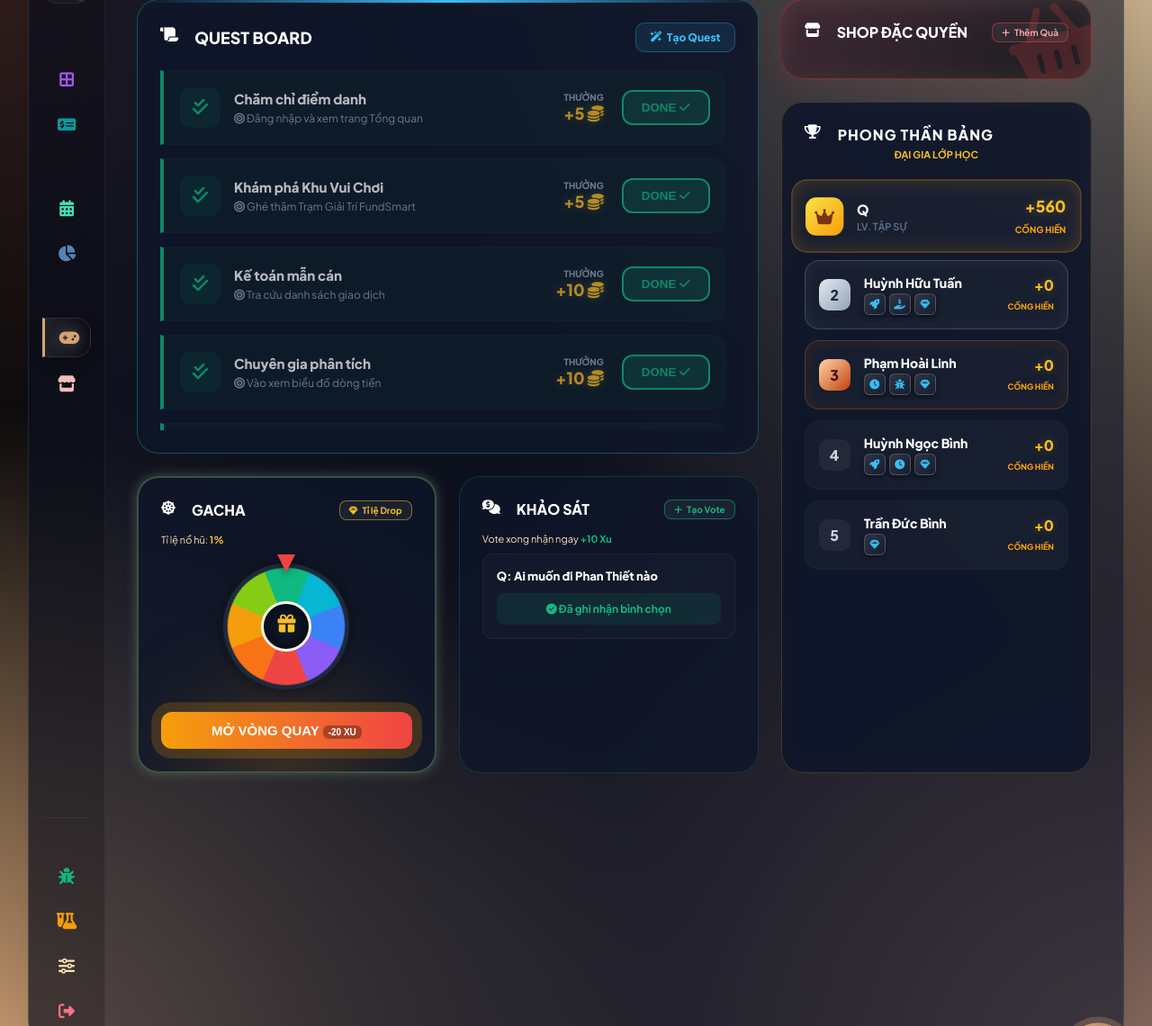
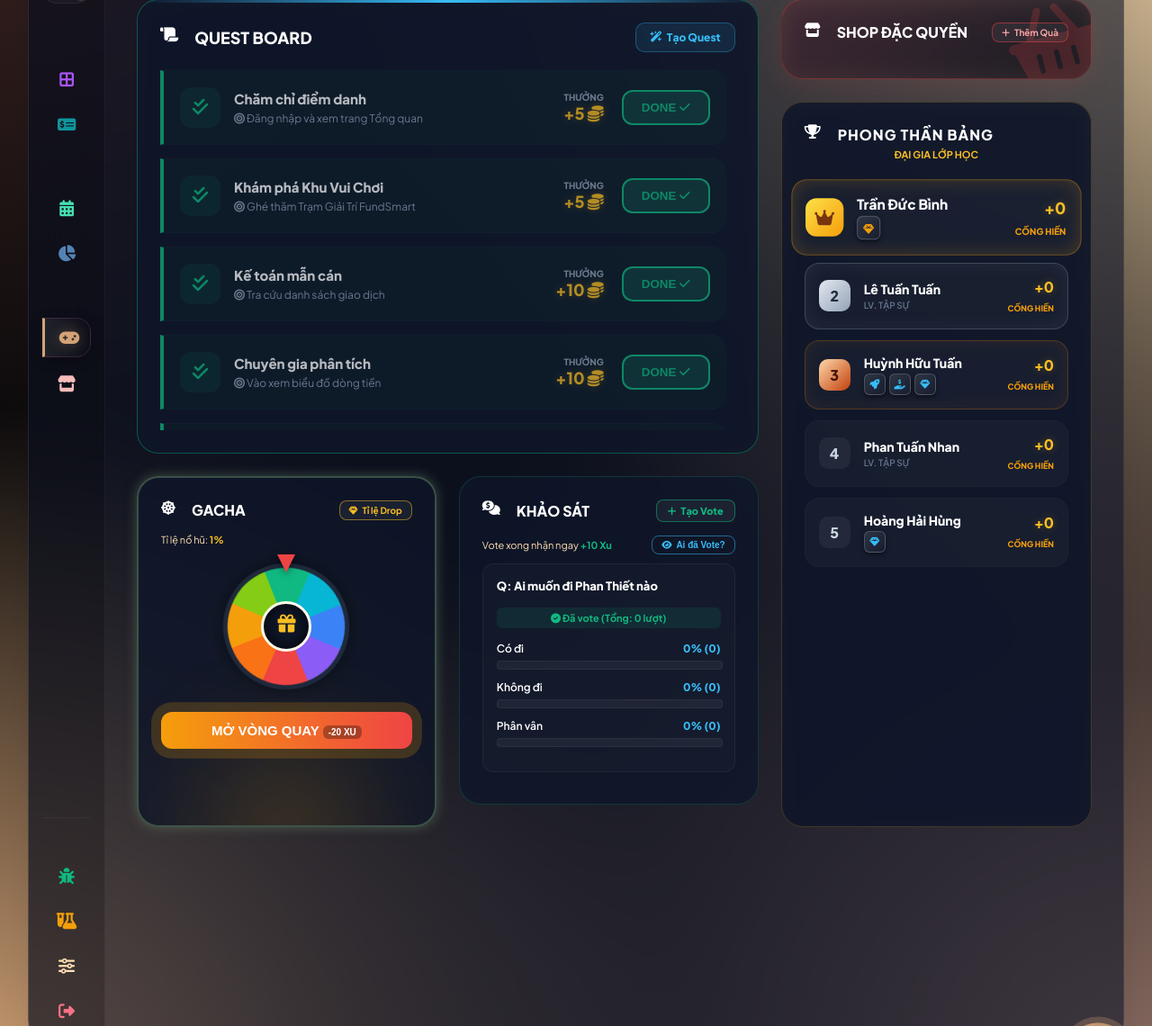
Before and after one commit to XanQuan/HeThongQuanLyQuyThongMinh, a Django app: page /gamification/ in a window 1280 px wide. Shown: the part 232-1372 px from the top of the page at 90% size. Run offline with Django 5.2, Linux system fonts and the light colour scheme; a user stored in the database is signed in; data comes from the database, SQL or seed files in the repository; both versions use the stored data as it was after the commit; tables that the repository leaves empty hold one stand-in row (values such as "Sample post"); some libraries are stand-ins or nearby versions.

Commit message:
thêm tính năng trong game , sửa lại ui/ux

```diff
--- a/quanlyquy/static/quanlyquy/js/gamification.js
+++ b/quanlyquy/static/quanlyquy/js/gamification.js
@@ -364,3 +364,52 @@ window.handleQuestGo = function(questName) {
         if(typeof window.toggleChatbot === 'function') window.toggleChatbot();
     }
 };
+
+window.submitVoteCustom = function(pollId, phuongAnId) {
+    // 1. Hàm tự động rà quét Token bảo mật (Không lo lỗi 403)
+    function getCookie(name) {
+        let cookieValue = null;
+        if (document.cookie && document.cookie !== '') {
+            const cookies = document.cookie.split(';');
+            for (let i = 0; i < cookies.length; i++) {
+                const cookie = cookies[i].trim();
+                if (cookie.substring(0, name.length + 1) === (name + '=')) {
+                    cookieValue = decodeURIComponent(cookie.substring(name.length + 1));
+                    break;
+                }
+            }
+        }
+        return cookieValue;
+    }
+
+    // 2. Tạo hiệu ứng Loading để sếp biết là nút đã nhận lệnh
+    const btn = event.currentTarget;
+    const originalText = btn.innerHTML;
+    btn.innerHTML = '<i class="fa-solid fa-spinner fa-spin"></i> Đang nộp phiếu...';
+    btn.style.pointerEvents = 'none'; // Khóa nút chống bấm 2 lần
+
+    // 3. Bắn dữ liệu lên Server
+    fetch('/api/submit-vote/', {
+        method: 'POST',
+        headers: {
+            'Content-Type': 'application/json',
+            'X-CSRFToken': getCookie('csrftoken')
+        },
+        body: JSON.stringify({ poll_id: pollId, phuong_an_id: phuongAnId })
+    })
+    .then(res => res.json())
+    .then(data => {
+        if (data.status === 'success') {
+            location.reload(); // Load lại trang để hiện thanh tiến độ %
+        } else {
+            alert("⚠️ Lỗi: " + data.message);
+            btn.innerHTML = originalText;
+            btn.style.pointerEvents = 'auto';
+        }
+    })
+    .catch(err => {
+        alert("⚠️ Không thể kết nối đến máy chủ!");
+        btn.innerHTML = originalText;
+        btn.style.pointerEvents = 'auto';
+    });
+};
--- a/quanlyquy/views.py
+++ b/quanlyquy/views.py
@@ -11,7 +11,7 @@ from django.db.models import Sum, Q, Count
 from django.db.models.functions import TruncMonth
 from django.contrib.auth.decorators import login_required, user_passes_test
 from django.utils import timezone
-from django.core.paginator import Paginator
+from django.core.paginator import Paginator, EmptyPage, PageNotAnInteger
 from django.contrib.auth import authenticate, login, logout
 from django.contrib import messages
 from django.conf import settings
@@ -22,7 +22,7 @@ from .models import (
     GiaoDich, LichSuGiaoDichXu, ThanhVien, TaiSan, LoaiQuy, DotThu,
     MucTieuQuy, SuKienNhacViec, User, QuaTang,
     NhiemVu, BieuQuyet, HuyHieuThanhVien, QATestingLog,
-    LichSuWebhook, DanhMucThuChi, ThongBaoBuuTa
+    LichSuWebhook, DanhMucThuChi, ThongBaoBuuTa, ChiTietBinhChon
 )
 from .utils import format_money
 
@@ -600,15 +600,34 @@ def gamification_view(request):
     bieu_quyet_active = BieuQuyet.objects.filter(dang_mo=True)
     cua_hang_items = QuaTang.objects.filter(is_active=True)[:3]
 
-    # 🏆 6. BẢNG XẾP HẠNG (Kèm Huy hiệu Đẳng cấp)
-    top_dai_gia_raw = ThanhVien.objects.all().order_by('-tong_xu_tich_luy')[:5]
+
+   # 🏆 6. BẢNG XẾP HẠNG "ĐẠI GIA CHÂN CHÍNH" (Chỉ tính tiền thật nộp vào quỹ)
+    top_dai_gia_raw = ThanhVien.objects.annotate(
+        tong_tien_that=Sum('giaodich__so_tien', filter=Q(giaodich__loai='THU', giaodich__is_an_danh=False))
+    ).filter(tong_tien_that__gt=0).order_by('-tong_tien_that')[:5]
+
     top_dai_gia = []
+    for tv in top_dai_gia_raw:
+        # Quy đổi tiền thật ra Điểm Cống Hiến (10.000 VNĐ = 1 Điểm)
+        tv.diem_cong_hien = int((tv.tong_tien_that or 0) / 1000)
 
-    for tv in top_dai_gia_raw:
         # Lấy tối đa 3 huy hiệu xịn nhất của người này để khoe trên bảng vàng
         huy_hieus = HuyHieuThanhVien.objects.filter(thanh_vien=tv).select_related('huy_hieu')[:3]
         tv.danh_sach_huy_hieu = [hh.huy_hieu for hh in huy_hieus]
         top_dai_gia.append(tv)
+
+    # --- LOGIC TÍNH % VOTE HIỂN THỊ RA HTML ---
+    bieu_quyet_active = BieuQuyet.objects.filter(dang_mo=True).prefetch_related('cac_phuong_an')
+    for poll in bieu_quyet_active:
+        tong_vote = sum(pa.luot_chon for pa in poll.cac_phuong_an.all())
+        poll.tong_vote = tong_vote
+
+        for pa in poll.cac_phuong_an.all():
+            pa.phan_tram = int((pa.luot_chon / tong_vote) * 100) if tong_vote > 0 else 0
+
+            # ĐẶC QUYỀN ADMIN: Móc danh sách những người đã chọn phương án này
+            if is_admin:
+                pa.danh_sach_nguoi_vote = ChiTietBinhChon.objects.filter(phuong_an=pa).select_related('thanh_vien')
 
     # 7. ĐÓNG GÓI DỮ LIỆU ĐẨY RA GIAO DIỆN
     context = {
--- a/quylop/urls.py
+++ b/quylop/urls.py
@@ -52,6 +52,7 @@ urlpatterns = [
     path('api/gacha/spin/', api_views.api_spin_gacha, name='api_spin_gacha'),
     path('api/gacha/vote/', api_views.api_submit_vote, name='api_submit_vote'),
     path('api/shop/buy/', api_views.api_buy_item, name='api_buy_item'),
+    path('api/submit-vote/', api_views.api_submit_vote, name='api_submit_vote'),
 
     # --- 4. HÀM ĐĂNG NHẬP, ĐĂNG KÝ & ĐĂNG XUẤT ---
     path('accounts/login/', views.login_view, name='login'),
--- a/templates/quanlyquy/gamification.html
+++ b/templates/quanlyquy/gamification.html
@@ -313,31 +313,69 @@
                         {% endif %}
 
                         {% if bieu_quyet_active or is_admin %}
-                        <div class="game-card" style="background: rgba(15, 23, 42, 0.8); border: 1px solid rgba(16, 185, 129, 0.2); border-radius: 24px; padding: 25px;">
+<div class="game-card" style="background: rgba(15, 23, 42, 0.8); border: 1px solid rgba(16, 185, 129, 0.2); border-radius: 24px; padding: 25px; margin-bottom: 25px;">
+
     <div style="display: flex; justify-content: space-between; align-items: center; margin-bottom: 15px;">
         <h3 class="game-title" style="margin: 0; color: white; font-weight: 900; text-transform: uppercase;">
             <i class="fa-solid fa-comments-dollar text-success me-2 anim-float" style="display: inline-block;"></i> Khảo sát
         </h3>
-                                {% if is_admin %}<a href="/admin/quanlyquy/bieuquyet/add/" class="admin-action-btn hover-lift" style="color: #10b981; border-color: rgba(16, 185, 129, 0.5);"><i class="fa-solid fa-plus"></i> Tạo Vote</a>{% endif %}
+        {% if is_admin %}
+            <a href="/admin/quanlyquy/bieuquyet/add/" class="admin-action-btn hover-lift" style="color: #10b981; border: 1px solid rgba(16, 185, 129, 0.5); padding: 5px 12px; border-radius: 8px; font-size: 11px; font-weight: 800; text-decoration: none;">
+                <i class="fa-solid fa-plus"></i> Tạo Vote
+            </a>
+        {% endif %}
     </div>
 
     {% for poll in bieu_quyet_active %}
-                                <p style="color: var(--text-light); font-size: 11px; margin-bottom: 10px;">Vote xong nhận ngay <span style="color: #10b981; font-weight: bold;">+10 Xu</span></p>
+
+        <div style="display: flex; justify-content: space-between; align-items: center; margin-bottom: 10px;">
+            <p style="color: var(--text-light); font-size: 11px; margin: 0;">Vote xong nhận ngay <span style="color: #10b981; font-weight: bold;">+10 Xu</span></p>
+
+            {% if is_admin %}
+                <button onclick="openModal('adminVotersModal_{{ poll.id }}')" class="admin-action-btn hover-lift" style="color: #38bdf8; border-color: rgba(56, 189, 248, 0.5); cursor: pointer; background: transparent; padding: 4px 10px; font-size: 10px; font-weight: bold;">
+                    <i class="fa-solid fa-eye"></i> Ai đã Vote?
+                </button>
+            {% endif %}
+        </div>
+
         <div style="background: rgba(255,255,255,0.02); border: 1px solid rgba(255,255,255,0.05); padding: 15px; border-radius: 12px; margin-bottom: 10px;">
             <p style="margin: 0 0 10px 0; font-weight: 800; color: white; font-size: 13px; line-height: 1.4;">Q: {{ poll.cau_hoi }}</p>
 
             {% if poll.id in voted_poll_ids %}
-                                        <div style="text-align: center; padding: 10px; background: rgba(16, 185, 129, 0.1); color: #10b981; border-radius: 8px; font-size: 12px; font-weight: bold;"><i class="fa-solid fa-check-circle"></i> Đã ghi nhận bình chọn</div>
+                <div style="margin-top: 15px;">
+                    <p style="font-size: 11px; color: #10b981; font-weight: bold; margin-bottom: 15px; text-align: center; background: rgba(16, 185, 129, 0.1); padding: 5px; border-radius: 6px;">
+                        <i class="fa-solid fa-circle-check"></i> Đã vote (Tổng: {{ poll.tong_vote }} lượt)
+                    </p>
+
+                    {% for pa in poll.cac_phuong_an.all %}
+                        <div style="margin-bottom: 12px;">
+                            <div style="display: flex; justify-content: space-between; font-size: 12px; color: white; margin-bottom: 6px; font-weight: 600;">
+                                <span>{{ pa.noi_dung }}</span>
+                                <span style="font-weight: 900; color: #38bdf8;">{{ pa.phan_tram }}% ({{ pa.luot_chon }})</span>
+                            </div>
+                            <div style="width: 100%; height: 8px; background: rgba(255,255,255,0.05); border-radius: 4px; overflow: hidden; border: 1px solid rgba(255,255,255,0.05);">
+                                <div style="width: {{ pa.phan_tram }}%; height: 100%; background: linear-gradient(90deg, #0ea5e9, #38bdf8); border-radius: 4px; box-shadow: 0 0 10px rgba(56, 189, 248, 0.5); transition: width 1s ease-in-out;"></div>
+                            </div>
+                        </div>
+                    {% endfor %}
+                </div>
             {% else %}
                 <div id="poll-btns-{{ poll.id }}">
-                                            <button onclick="submitVote({{ poll.id }})" style="width: 100%; padding: 10px; background: transparent; border: 1px solid rgba(16, 185, 129, 0.5); color: var(--text-light); border-radius: 8px; margin-bottom: 8px; text-align: left; font-size: 12px; cursor: pointer; transition: 0.2s;" class="hover-lift">A. Phương án 1</button>
-                                            <button onclick="submitVote({{ poll.id }})" style="width: 100%; padding: 10px; background: transparent; border: 1px solid rgba(16, 185, 129, 0.5); color: var(--text-light); border-radius: 8px; text-align: left; font-size: 12px; cursor: pointer; transition: 0.2s;" class="hover-lift">B. Phương án 2</button>
+                    {% for pa in poll.cac_phuong_an.all %}
+                        <button onclick="window.submitVoteCustom({{ poll.id }}, {{ pa.id }})" style="width: 100%; padding: 10px; background: transparent; border: 1px solid rgba(16, 185, 129, 0.5); color: var(--text-light); border-radius: 8px; margin-bottom: 8px; text-align: left; font-size: 12px; cursor: pointer; transition: 0.2s;" class="hover-lift">{{ forloop.counter }}. {{ pa.noi_dung }}</button>
+                    {% endfor %}
                 </div>
             {% endif %}
         </div>
+
     {% empty %}
-                                {% if is_admin %}<div style="text-align: center; padding: 40px 10px; border: 1px dashed rgba(255,255,255,0.1); border-radius: 12px; color: var(--text-light); font-size: 12px;"><i class="fa-solid fa-box-open mb-3" style="font-size: 30px; opacity: 0.5;"></i><br>Chưa có cuộc bình chọn nào.</div>{% endif %}
+        {% if is_admin %}
+        <div style="text-align: center; padding: 40px 10px; border: 1px dashed rgba(255,255,255,0.1); border-radius: 12px; color: var(--text-light); font-size: 12px;">
+            <i class="fa-solid fa-box-open mb-3" style="font-size: 30px; opacity: 0.5;"></i><br>Chưa có cuộc bình chọn nào.
+        </div>
+        {% endif %}
     {% endfor %}
+
 </div>
 {% endif %}
                     </div>
@@ -602,6 +640,42 @@
         </div>
     </div>
 
+    {% if is_admin %}
+    {% for poll in bieu_quyet_active %}
+    <div class="modal-overlay" id="adminVotersModal_{{ poll.id }}" style="z-index: 10000;">
+        <div class="modal-content" style="width: 450px; background: #1e293b; border: 1px solid rgba(56, 189, 248, 0.3); border-radius: 20px; padding: 25px;">
+            <div style="display: flex; justify-content: space-between; align-items: center; margin-bottom: 20px;">
+                <h3 style="color: white; margin: 0; font-weight: 900;"><i class="fa-solid fa-eye text-info"></i> Danh sách Cử tri</h3>
+                <button onclick="closeModal('adminVotersModal_{{ poll.id }}')" style="background: none; border: none; color: #94a3b8; font-size: 20px; cursor: pointer;"><i class="fa-solid fa-xmark"></i></button>
+            </div>
+
+            <p style="color: #cbd5e1; font-size: 13px; margin-bottom: 20px; font-weight: bold;">Câu hỏi: {{ poll.cau_hoi }}</p>
+
+            <div style="max-height: 400px; overflow-y: auto; padding-right: 10px;" class="quest-scrollbar">
+                {% for pa in poll.cac_phuong_an.all %}
+                <div style="margin-bottom: 20px; background: rgba(0,0,0,0.2); padding: 15px; border-radius: 12px; border: 1px solid rgba(255,255,255,0.05);">
+                    <div style="display: flex; justify-content: space-between; margin-bottom: 10px; border-bottom: 1px solid rgba(255,255,255,0.1); padding-bottom: 5px;">
+                        <span style="color: #38bdf8; font-weight: 800; font-size: 13px;">{{ pa.noi_dung }}</span>
+                        <span style="color: white; font-weight: bold; font-size: 12px; background: rgba(56, 189, 248, 0.2); padding: 2px 8px; border-radius: 10px;">{{ pa.luot_chon }} người</span>
+                    </div>
+
+                    <div style="display: flex; flex-wrap: wrap; gap: 8px;">
+                        {% for chitiet in pa.danh_sach_nguoi_vote %}
+                            <span style="background: rgba(255,255,255,0.05); color: #cbd5e1; font-size: 11px; padding: 4px 10px; border-radius: 6px; border: 1px solid rgba(255,255,255,0.1);">
+                                <i class="fa-solid fa-user-astronaut" style="margin-right: 3px; color: #94a3b8;"></i> {{ chitiet.thanh_vien.ho_ten }}
+                            </span>
+                        {% empty %}
+                            <span style="color: #64748b; font-size: 11px; font-style: italic;">Chưa có ai chọn phương án này.</span>
+                        {% endfor %}
+                    </div>
+                </div>
+                {% endfor %}
+            </div>
+        </div>
+    </div>
+    {% endfor %}
+{% endif %}
+
     <script src="https://cdn.jsdelivr.net/npm/canvas-confetti@1.6.0/dist/confetti.browser.min.js"></script>
     <script src="{% static 'quanlyquy/js/gamification.js' %}?v=999"></script>
     {% include 'quanlyquy/quest_popup.html' %}
```
Also changed, not shown: quanlyquy/admin.py (+17 -11 lines), quanlyquy/api_views.py (+62 -22 lines), quanlyquy/models.py (+24 -0 lines), quanlyquy/static/quanlyquy/js/tien_do.js (+13 -0 lines), templates/quanlyquy/page_giao_dich.html (+20 -15 lines), templates/quanlyquy/page_tien_do.html (+17 -3 lines), db.sqlite3, quanlyquy/migrations/0016_phuonganbieuquyet.py (added), quanlyquy/migrations/0017_chitietbinhchon.py (added). Lines whose indentation alone changed are shown as unchanged.
